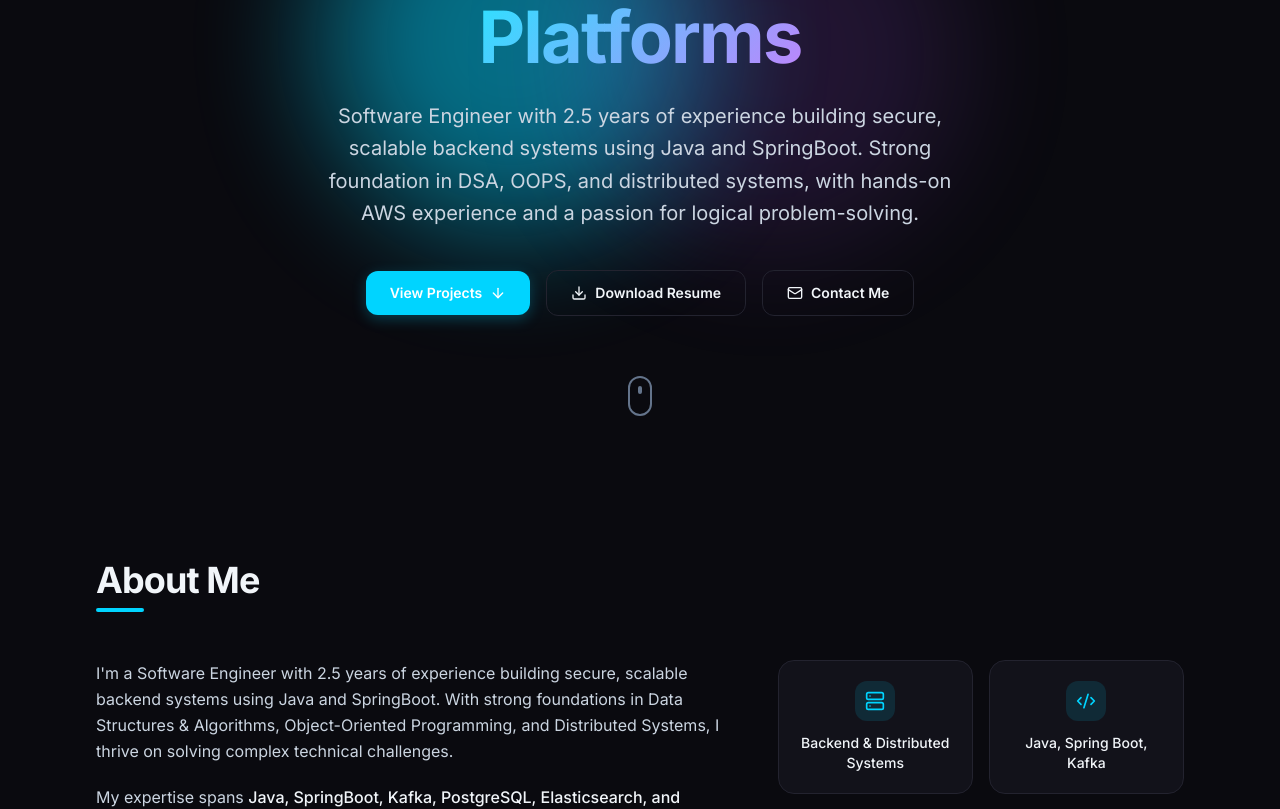
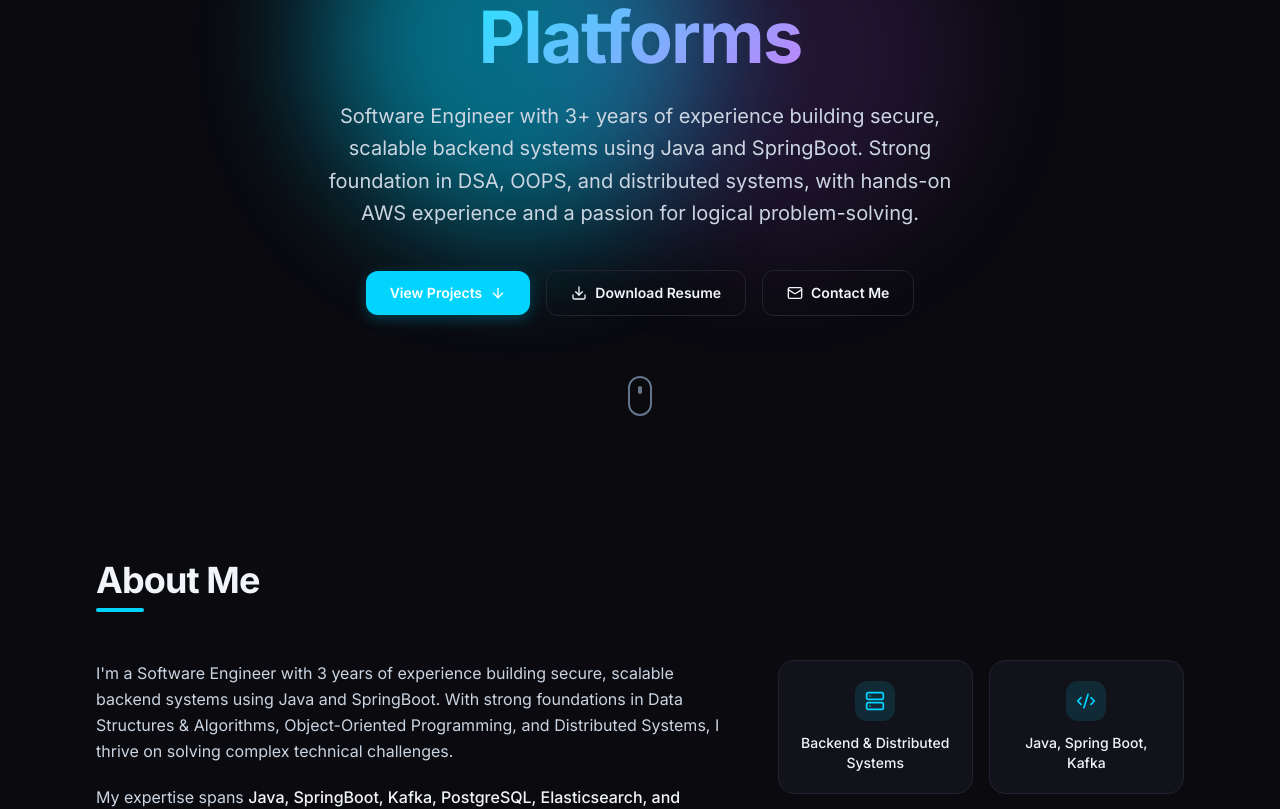
Before and after one commit to mohit5075/portfolio, a Next.js app: page / in a window 1280 px wide. Shown: the part 352-1161 px from the top of the page. Built offline with nearby package versions, Linux system fonts and the light colour scheme.

Commit message:
changed drive link

```diff
--- a/src/components/About.tsx
+++ b/src/components/About.tsx
@@ -23,7 +23,7 @@ export default function About() {
           <AnimateOnScroll className="lg:col-span-3">
             <div className="space-y-5 text-body leading-relaxed">
               <p>
-                I&apos;m a Software Engineer with 2.5 years of experience building secure,
+                I&apos;m a Software Engineer with 3 years of experience building secure,
                 scalable backend systems using Java and SpringBoot. With strong foundations in
                 Data Structures & Algorithms, Object-Oriented Programming, and Distributed
                 Systems, I thrive on solving complex technical challenges.
--- a/src/components/Hero.tsx
+++ b/src/components/Hero.tsx
@@ -51,7 +51,7 @@ export default function Hero() {
           transition={{ duration: 0.6, delay: 0.2 }}
           className="mt-6 text-lg sm:text-xl text-body max-w-2xl mx-auto leading-relaxed"
         >
-          Software Engineer with 2.5 years of experience building secure, scalable backend
+          Software Engineer with 3+ years of experience building secure, scalable backend
           systems using Java and SpringBoot. Strong foundation in DSA, OOPS, and distributed
           systems, with hands-on AWS experience and a passion for logical problem-solving.
         </motion.p>
@@ -66,7 +66,7 @@ export default function Hero() {
             View Projects
             <ArrowDown size={16} />
           </a>
-          <a href="https://drive.google.com/file/d/1Tq7qzfjTlkNLD8n9QpqDi_QMy2LF5j8n/view?usp=sharing" target="_blank" rel="noopener noreferrer" className="btn-secondary">
+          <a href="https://drive.google.com/file/d/1onZVVuxLJQR-3xG17hTcH-6sJSdJKHGK/view?usp=sharing" target="_blank" rel="noopener noreferrer" className="btn-secondary">
             <Download size={16} />
             Download Resume
           </a>
--- a/src/components/Navbar.tsx
+++ b/src/components/Navbar.tsx
@@ -109,7 +109,7 @@ export default function Navbar() {
             >
               {theme === "dark" ? <Sun size={18} /> : <Moon size={18} />}
             </button>
-            <a href="https://drive.google.com/file/d/1Tq7qzfjTlkNLD8n9QpqDi_QMy2LF5j8n/view?usp=sharing" target="_blank" rel="noopener noreferrer" className="hidden sm:inline-flex btn-primary !py-2 !px-4 !text-xs">
+            <a href="https://drive.google.com/file/d/1onZVVuxLJQR-3xG17hTcH-6sJSdJKHGK/view?usp=sharing" target="_blank" rel="noopener noreferrer" className="hidden sm:inline-flex btn-primary !py-2 !px-4 !text-xs">
               <Download size={14} />
               Resume
             </a>
@@ -151,7 +151,7 @@ export default function Navbar() {
                 </a>
               ))}
               <a
-                href="https://drive.google.com/file/d/1Tq7qzfjTlkNLD8n9QpqDi_QMy2LF5j8n/view?usp=sharing"
+                href="https://drive.google.com/file/d/1onZVVuxLJQR-3xG17hTcH-6sJSdJKHGK/view?usp=sharing"
                 target="_blank"
                 rel="noopener noreferrer"
                 className="btn-primary justify-center mt-4"
```
